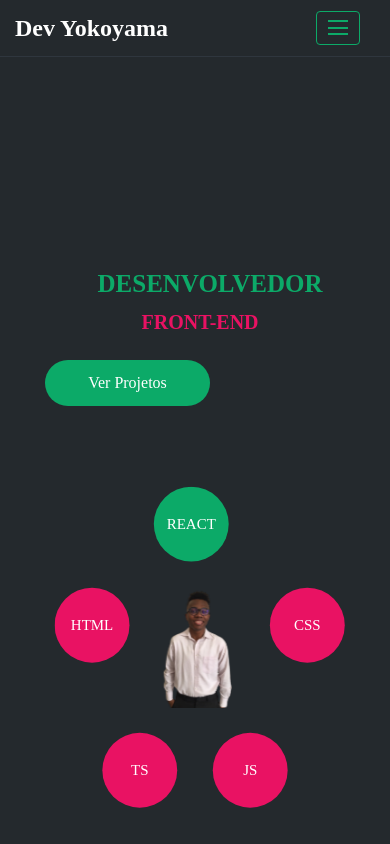
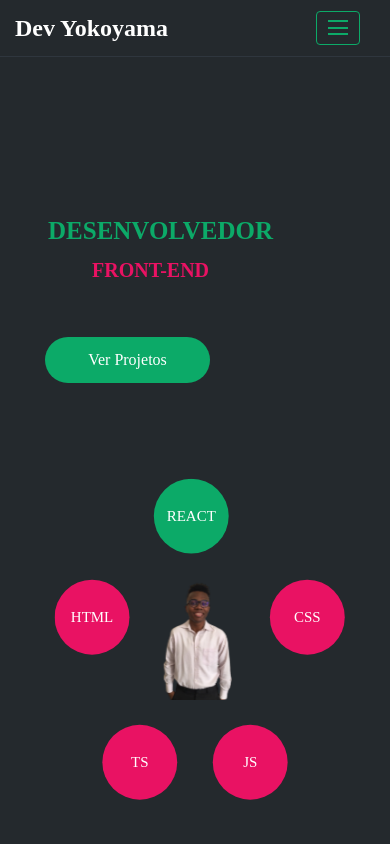
Before and after one commit to Rafael-Yokoyama/meu-portifolio, a React (Create React App) app: page / in a window 390 px wide. Shown: the top 844 px of the page. Built offline with nearby package versions, Linux system fonts and the light colour scheme.

Commit message:
Update style.css

```diff
--- a/src/components/about/style.css
+++ b/src/components/about/style.css
@@ -212,9 +212,10 @@ font-size:40px;
 @media (max-width:575px){
 
     .about-text h1{
-        margin-top:20px;
-        margin-left: 50%;
+        margin-top:-40px;
+        margin-left: 20%;
         font-size:25px;
+        padding-bottom: 30px;
 
     }
       .about-text h1 span{
```
